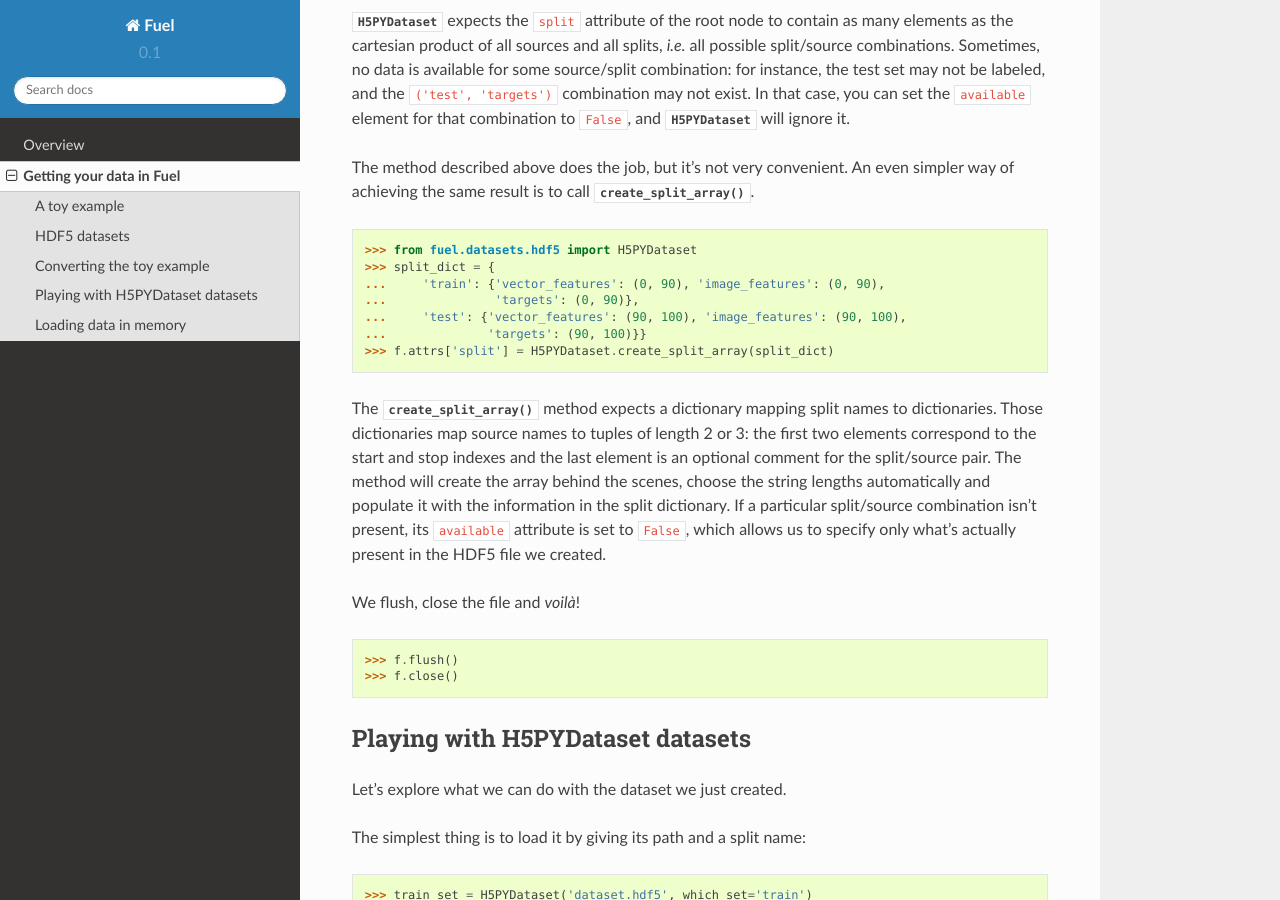
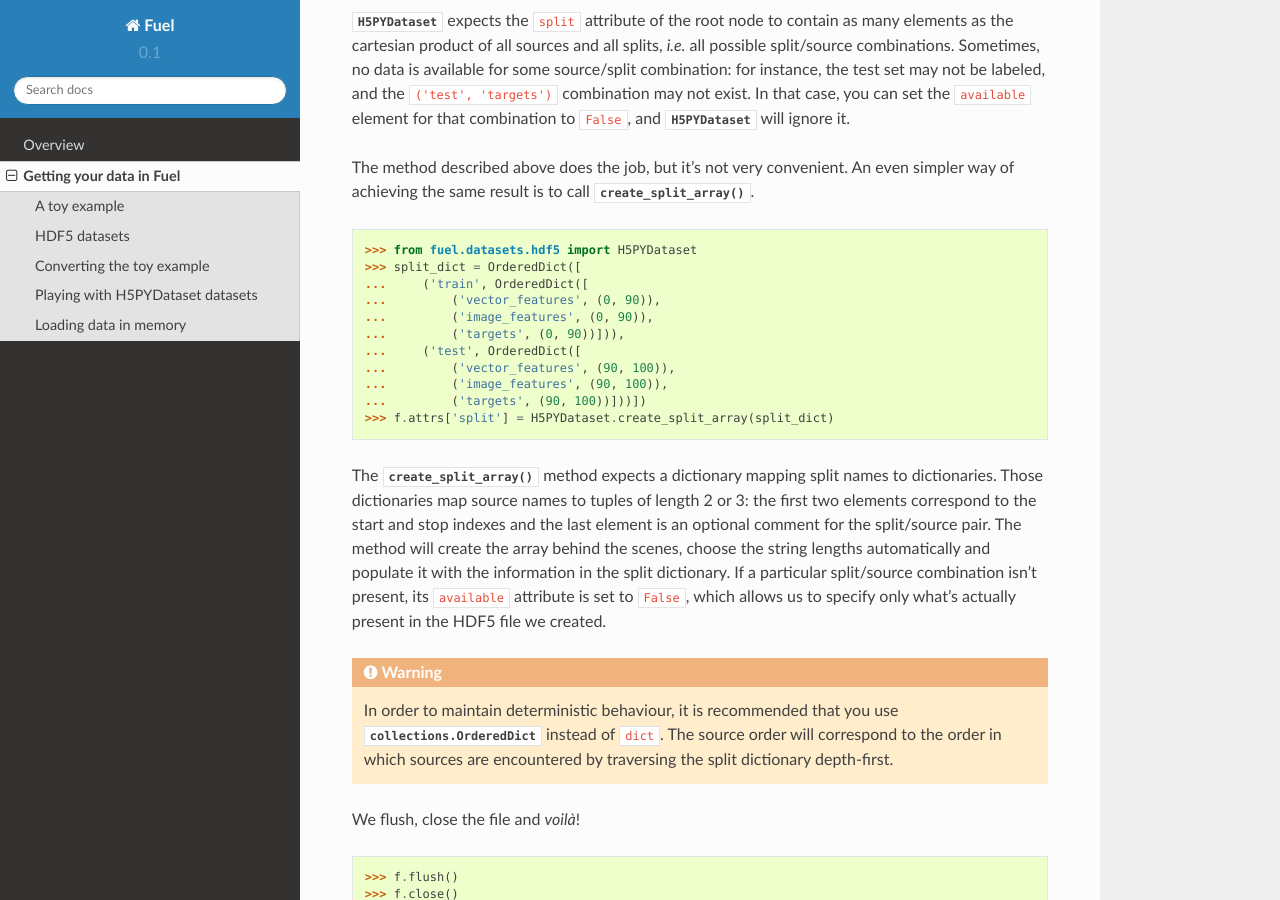
Before and after one commit to mila-iqia/fuel, a Sphinx documentation site: the page built from docs/h5py_dataset.rst, in a window 1280 px wide and 900 px high, scrolled down 3139 px. Built offline with Sphinx 7.4.7 and the Read the Docs theme 2.0.0, drawn with Linux system fonts in a browser that asks for light colours.

Commit message:
Fix nondeterministic behaviour in H5PYDataset

```diff
--- a/docs/h5py_dataset.rst
+++ b/docs/h5py_dataset.rst
@@ -163,11 +163,15 @@ simpler way of achieving the same result is to call
 :meth:`~.datasets.hdf5.H5PYDataset.create_split_array`.
 
 >>> from fuel.datasets.hdf5 import H5PYDataset
->>> split_dict = {
-...     'train': {'vector_features': (0, 90), 'image_features': (0, 90),
-...               'targets': (0, 90)},
-...     'test': {'vector_features': (90, 100), 'image_features': (90, 100),
-...              'targets': (90, 100)}}
+>>> split_dict = OrderedDict([
+...     ('train', OrderedDict([
+...         ('vector_features', (0, 90)),
+...         ('image_features', (0, 90)),
+...         ('targets', (0, 90))])),
+...     ('test', OrderedDict([
+...         ('vector_features', (90, 100)),
+...         ('image_features', (90, 100)),
+...         ('targets', (90, 100))]))])
 >>> f.attrs['split'] = H5PYDataset.create_split_array(split_dict)
 
 The :meth:`~.datasets.hdf5.H5PYDataset.create_split_array` method expects
@@ -179,6 +183,13 @@ choose the string lengths automatically and populate it with the information
 in the split dictionary. If a particular split/source combination isn't present,
 its ``available`` attribute is set to ``False``, which allows us to specify
 only what's actually present in the HDF5 file we created.
+
+.. warning::
+
+    In order to maintain deterministic behaviour, it is recommended that you
+    use :class:`collections.OrderedDict` instead of ``dict``. The source
+    order will correspond to the order in which sources are encountered by
+    traversing the split dictionary depth-first.
 
 We flush, close the file and *voilà*!
 
```
Also changed, not shown: 2 other files.
